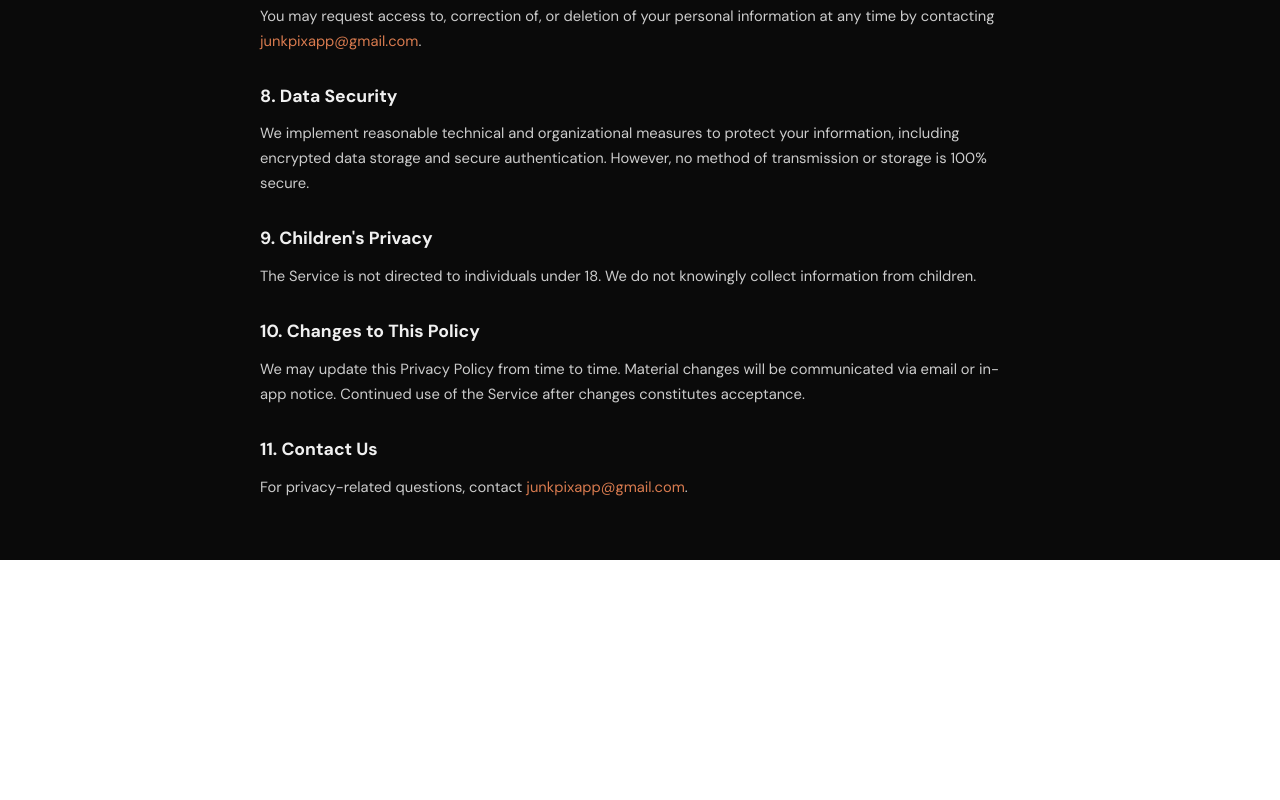
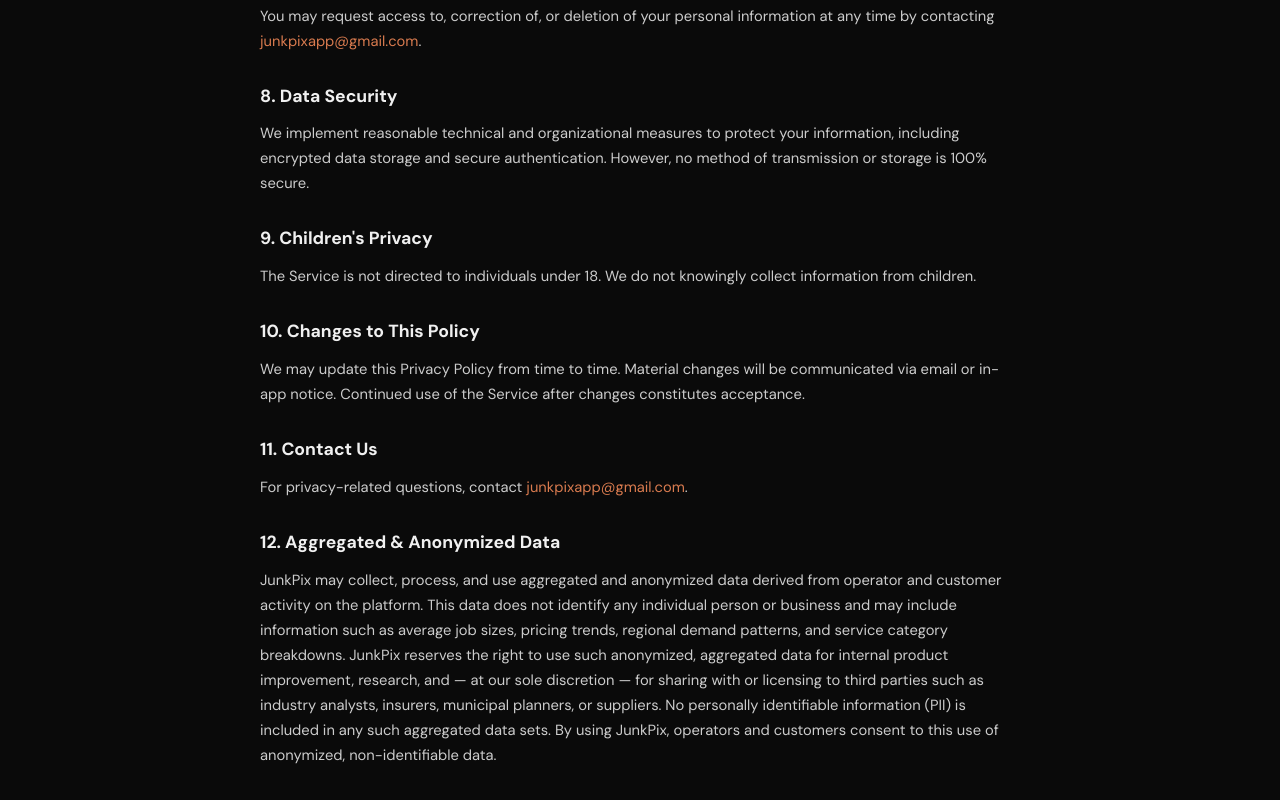
Before and after one commit to pixhere/junkpixapp, a Next.js app: page /privacy in a window 1280 px wide. Shown: the part 1331-2131 px from the top of the page. Before the commit the page ends 1891 px from the top, so only its background shows below. Built offline with nearby package versions, Linux system fonts and the light colour scheme; a web font is replaced by a local one.

Commit message:
add anonymized data section to privacy policy, add ai_price_accepted columns to quote_requests

```diff
--- a/src/app/privacy/page.tsx
+++ b/src/app/privacy/page.tsx
@@ -69,6 +69,11 @@ export default function PrivacyPage() {
             <p>For privacy-related questions, contact <a href="mailto:junkpixapp@gmail.com" style={{ color:"#D97B4F" }}>junkpixapp@gmail.com</a>.</p>
           </section>
 
+          <section>
+            <h2 style={{ fontSize:"1.1rem", fontWeight:700, color:"#F0F0F0", marginBottom:10 }}>12. Aggregated & Anonymized Data</h2>
+            <p>JunkPix may collect, process, and use aggregated and anonymized data derived from operator and customer activity on the platform. This data does not identify any individual person or business and may include information such as average job sizes, pricing trends, regional demand patterns, and service category breakdowns. JunkPix reserves the right to use such anonymized, aggregated data for internal product improvement, research, and — at our sole discretion — for sharing with or licensing to third parties such as industry analysts, insurers, municipal planners, or suppliers. No personally identifiable information (PII) is included in any such aggregated data sets. By using JunkPix, operators and customers consent to this use of anonymized, non-identifiable data.</p>
+          </section>
+
         </div>
       </div>
     </div>
```
